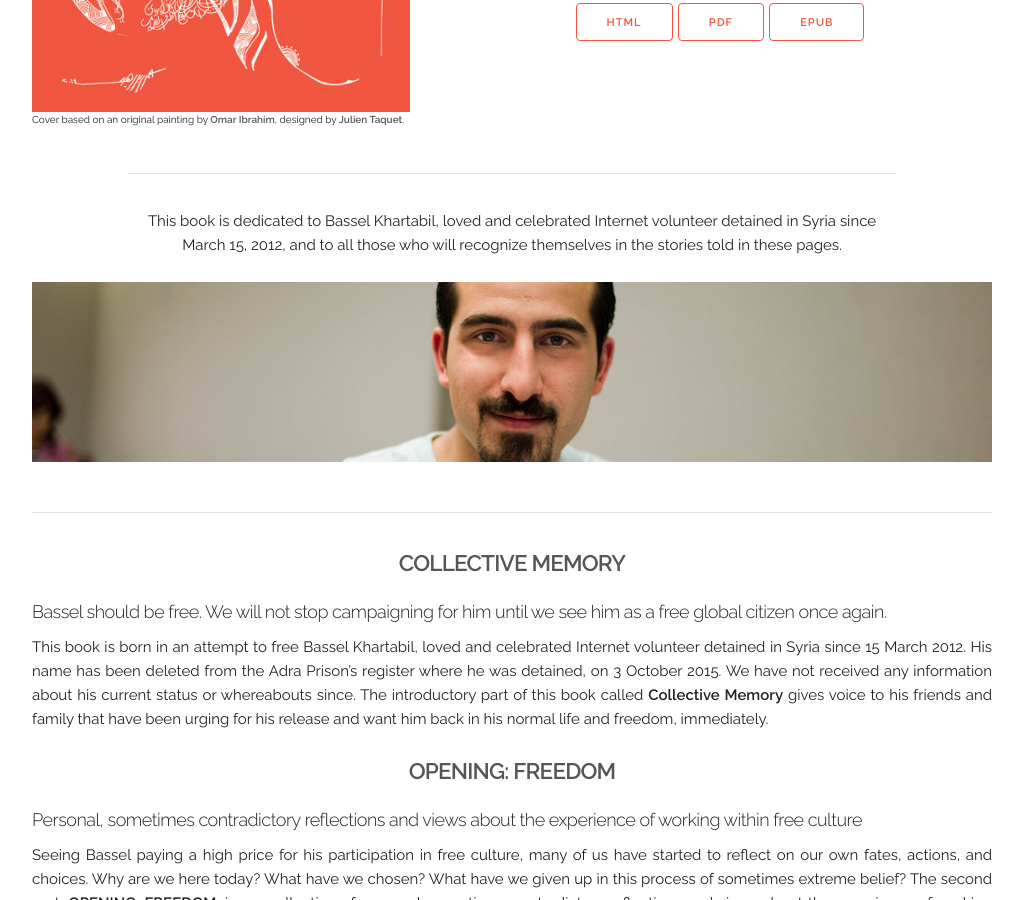
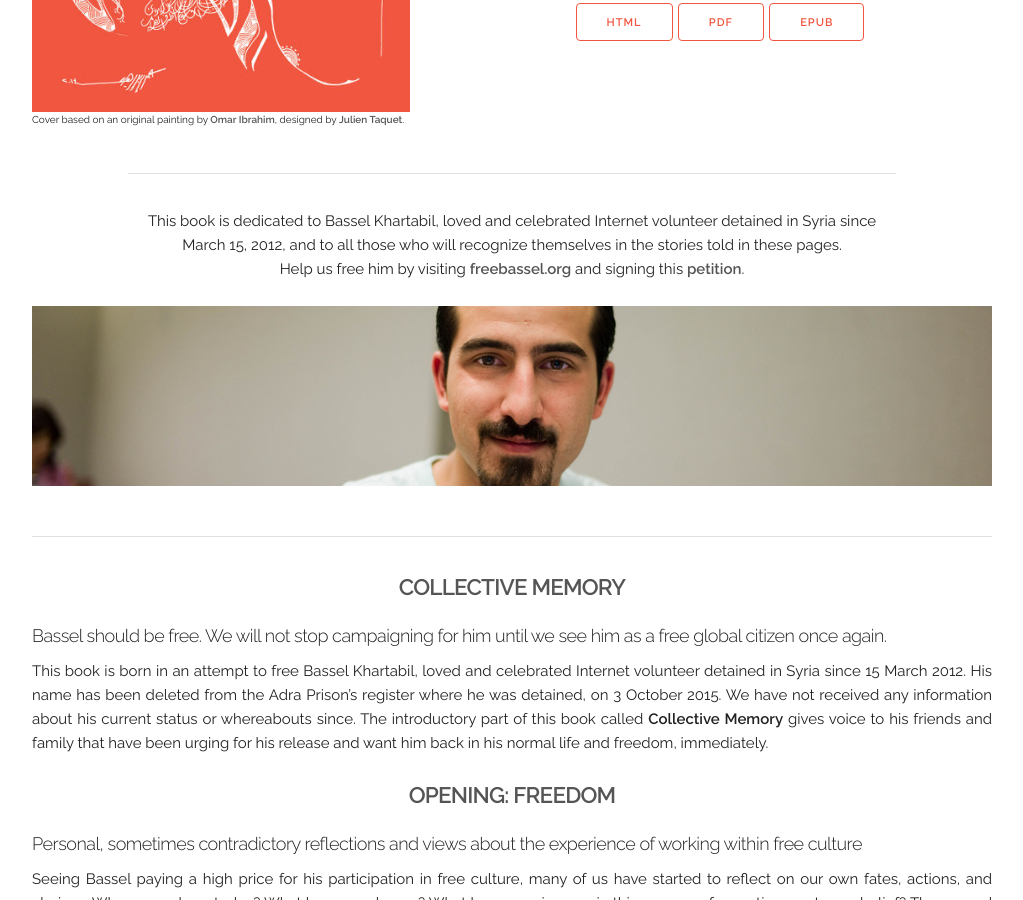
Before and after one commit to costoffreedom/costoffreedom.cc, a Jekyll site: the page built from index.md, in a window 1280 px wide and 900 px high, scrolled down 673 px. Shown: the whole window, without its empty margins (128-1151 px from the left). Built offline with Jekyll 4.4.1, drawn with Linux system fonts in a browser that asks for light colours.

Commit message:
add link to freebassel.org + petition

```diff
--- a/_includes/bassel.html
+++ b/_includes/bassel.html
@@ -2,7 +2,9 @@
     <hr>
     <div class="row" id="freebassel">
         <div class="twelve column">
-            <p class="center">This book is dedicated to Bassel Khartabil,  loved and celebrated Internet volunteer detained in Syria since March 15, 2012, and to all those who will recognize themselves in the stories told in these pages.</p>
+            <p class="center">This book is dedicated to Bassel Khartabil,  loved and celebrated Internet volunteer detained in Syria since March 15, 2012, and to all those who will recognize themselves in the stories told in these pages.
+            <br>
+            Help us free him by visiting <a href="http://freebassel.org">freebassel.org</a> and signing this <a href="https://www.change.org/p/immediate-release-of-bassel-safadi-%D8%A7%D9%84%D8%A5%D9%81%D8%B1%D8%A7%D8%AC-%D8%A7%D9%84%D9%81%D9%88%D8%B1%D9%8A-%D8%B9%D9%86-%D8%A8%D8%A7%D8%B3%D9%84-%D8%A7%D9%84%D8%B5%D9%81%D8%AF%D9%8A-freebassel?tk=gnbbIyPVE7gcQoN_-LyhNhmbQv9JatQX9R0vdn2g-0E">petition</a>.</p>
         </div>
     </div>
 </div>
```
